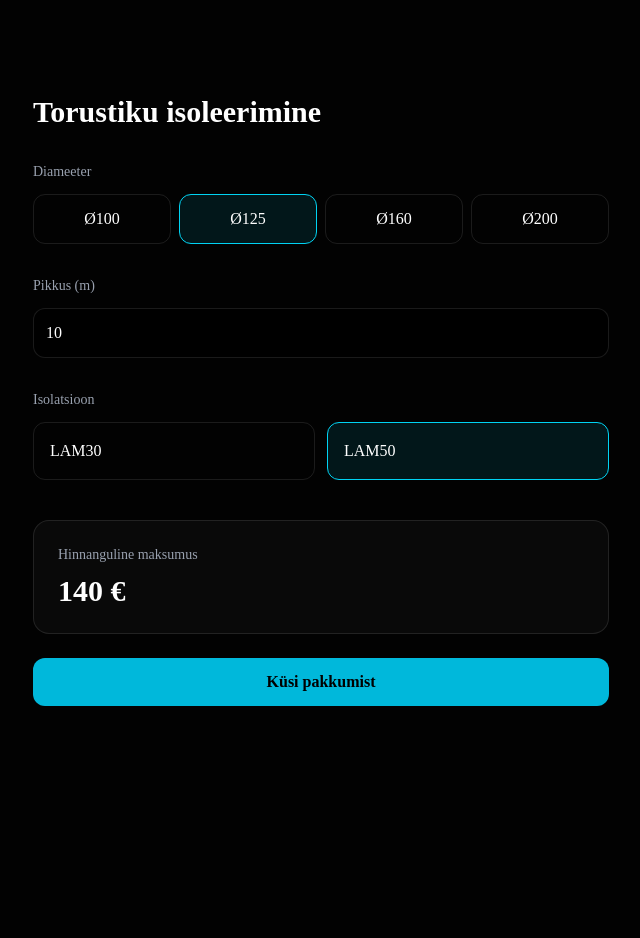
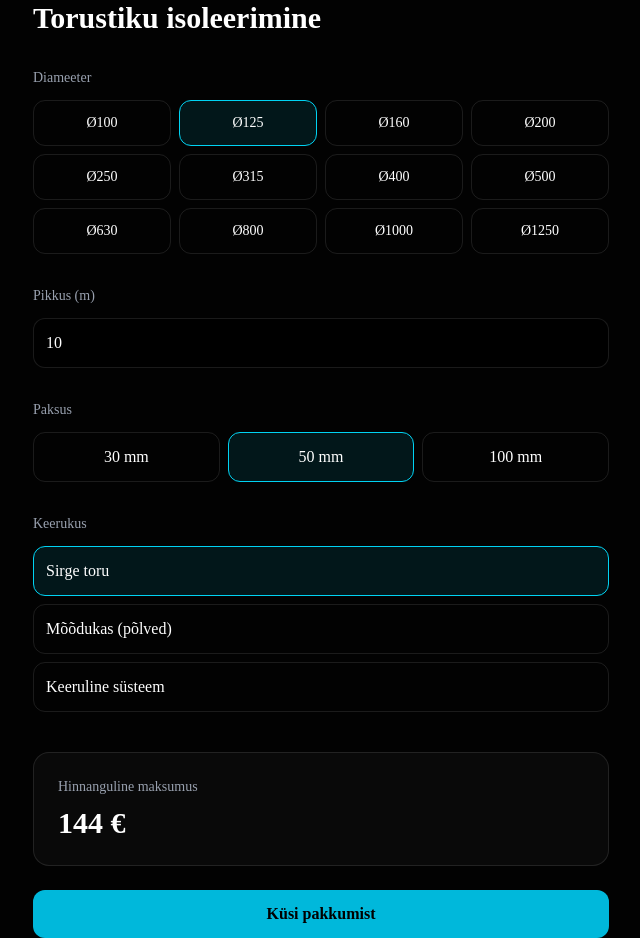
Before and after one commit to levomm/cromvent, a Next.js app: page /isolatsioon in a window 1280 px wide. Shown: the whole page, without its empty margins (319-959 px from the left). Before the commit the page ends 800 px from the top, so only its background shows below. Built offline with nearby package versions, Linux system fonts and the light colour scheme.

Commit message:
expand insulation calculator options

```diff
--- a/app/isolatsioon/IsolatsioonForm.jsx
+++ b/app/isolatsioon/IsolatsioonForm.jsx
@@ -2,20 +2,46 @@
 
 import { useState } from "react";
 
+const diameters = [100, 125, 160, 200, 250, 315, 400, 500, 630, 800, 1000, 1250];
+
+const baseTable = {
+  100: 10,
+  125: 12,
+  160: 15,
+  200: 18,
+  250: 22,
+  315: 28,
+  400: 35,
+  500: 45,
+  630: 60,
+  800: 80,
+  1000: 110,
+  1250: 140,
+};
+
+const thicknessFactor = {
+  30: 1,
+  50: 1.2,
+  100: 1.6,
+};
+
+const btn = (active) =>
+  `p-3 rounded-xl border text-left transition ${
+    active
+      ? "border-cyan-400 bg-cyan-400/10"
+      : "border-white/10 hover:bg-white/5"
+  }`;
+
 export default function IsolatsioonForm() {
   const [diameter, setDiameter] = useState("125");
   const [meters, setMeters] = useState(10);
-  const [type, setType] = useState("lam50");
+  const [thickness, setThickness] = useState("50");
+  const [complexity, setComplexity] = useState("1");
 
-  const priceTable = {
-    100: { lam30: 10, lam50: 12 },
-    125: { lam30: 12, lam50: 14 },
-    160: { lam30: 15, lam50: 18 },
-    200: { lam30: 18, lam50: 22 },
-  };
-
-  const base = priceTable[diameter]?.[type] || 12;
-  const hind = Math.round(meters * base);
+  const base = baseTable[diameter] || 12;
+  const tFactor = thicknessFactor[thickness] || 1.2;
+  const cFactor = Number(complexity);
+  const hind = Math.round(meters * base * tFactor * cFactor);
 
   return (
     <main className="min-h-screen flex items-center justify-center px-6 text-white">
@@ -24,13 +50,14 @@ export default function IsolatsioonForm() {
 
         <div className="mt-8">
           <p className="text-sm text-gray-400 mb-3">Diameeter</p>
-          <div className="grid grid-cols-4 gap-2">
-            {["100", "125", "160", "200"].map((d) => (
+
+          <div className="grid grid-cols-3 md:grid-cols-4 gap-2">
+            {diameters.map((d) => (
               <button
                 key={d}
-                onClick={() => setDiameter(d)}
-                className={`p-3 rounded-xl border transition ${
-                  diameter === d
+                onClick={() => setDiameter(String(d))}
+                className={`p-3 rounded-xl border text-sm transition ${
+                  diameter === String(d)
                     ? "border-cyan-400 bg-cyan-400/10"
                     : "border-white/10 hover:bg-white/5"
                 }`}
@@ -45,6 +72,7 @@ export default function IsolatsioonForm() {
           <p className="text-sm text-gray-400 mb-3">Pikkus (m)</p>
           <input
             type="number"
+            min="0"
             value={meters}
             onChange={(e) => setMeters(Number(e.target.value))}
             className="w-full p-3 rounded-xl bg-black border border-white/10"
@@ -52,24 +80,46 @@ export default function IsolatsioonForm() {
         </div>
 
         <div className="mt-8">
-          <p className="text-sm text-gray-400 mb-3">Isolatsioon</p>
-          <div className="grid grid-cols-2 gap-3">
-            {[
-              { id: "lam30", label: "LAM30" },
-              { id: "lam50", label: "LAM50" },
-            ].map((t) => (
+          <p className="text-sm text-gray-400 mb-3">Paksus</p>
+
+          <div className="grid grid-cols-3 gap-2">
+            {["30", "50", "100"].map((t) => (
               <button
-                key={t.id}
-                onClick={() => setType(t.id)}
-                className={`p-4 rounded-xl border text-left transition ${
-                  type === t.id
+                key={t}
+                onClick={() => setThickness(t)}
+                className={`p-3 rounded-xl border ${
+                  thickness === t
                     ? "border-cyan-400 bg-cyan-400/10"
                     : "border-white/10 hover:bg-white/5"
                 }`}
               >
-                {t.label}
+                {t} mm
               </button>
             ))}
+          </div>
+        </div>
+
+        <div className="mt-8">
+          <p className="text-sm text-gray-400 mb-3">Keerukus</p>
+
+          <div className="grid grid-cols-1 gap-2">
+            <button onClick={() => setComplexity("1")} className={btn(complexity === "1")}>
+              Sirge toru
+            </button>
+
+            <button
+              onClick={() => setComplexity("1.2")}
+              className={btn(complexity === "1.2")}
+            >
+              Mõõdukas (põlved)
+            </button>
+
+            <button
+              onClick={() => setComplexity("1.5")}
+              className={btn(complexity === "1.5")}
+            >
+              Keeruline süsteem
+            </button>
           </div>
         </div>
 
```
